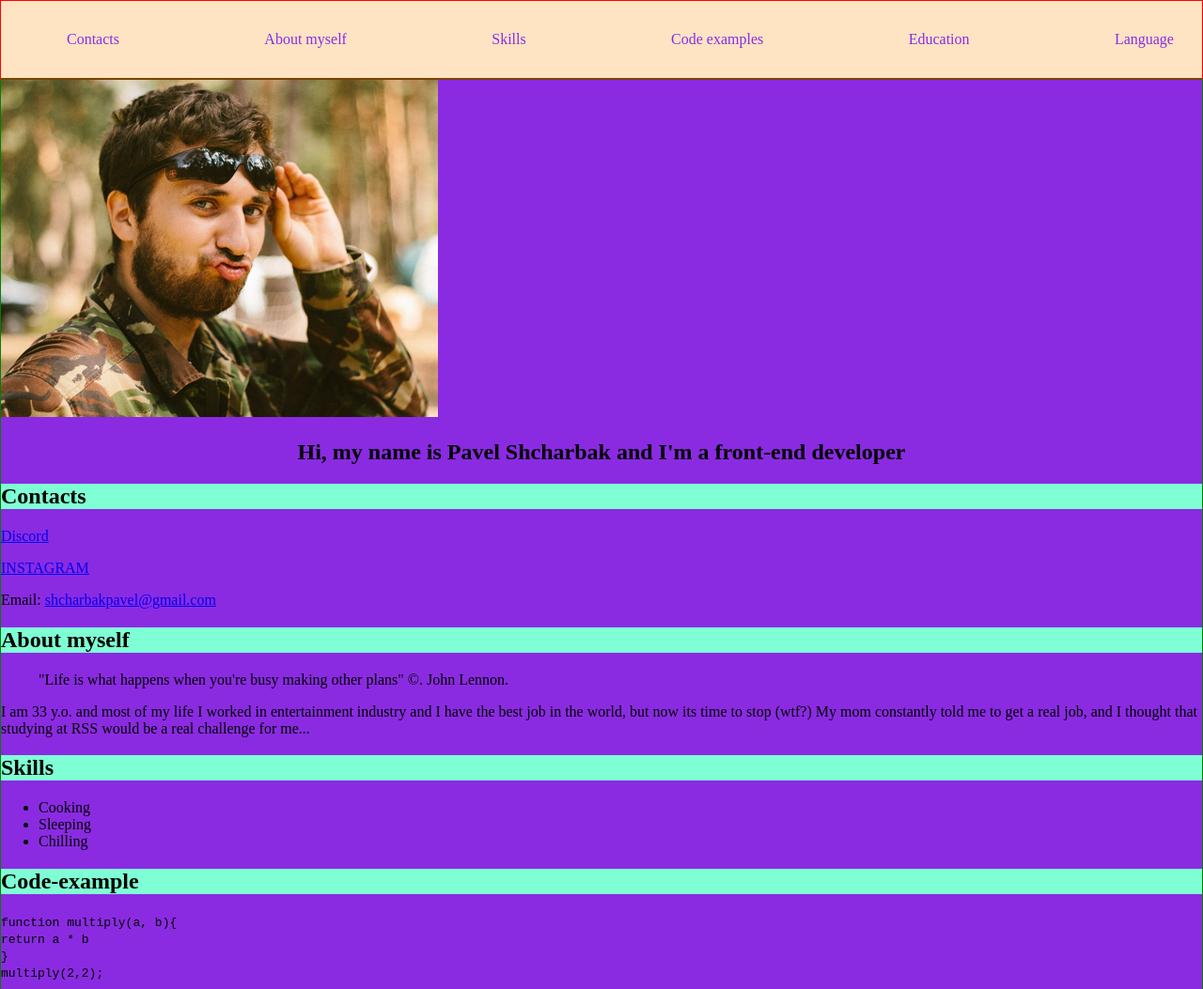
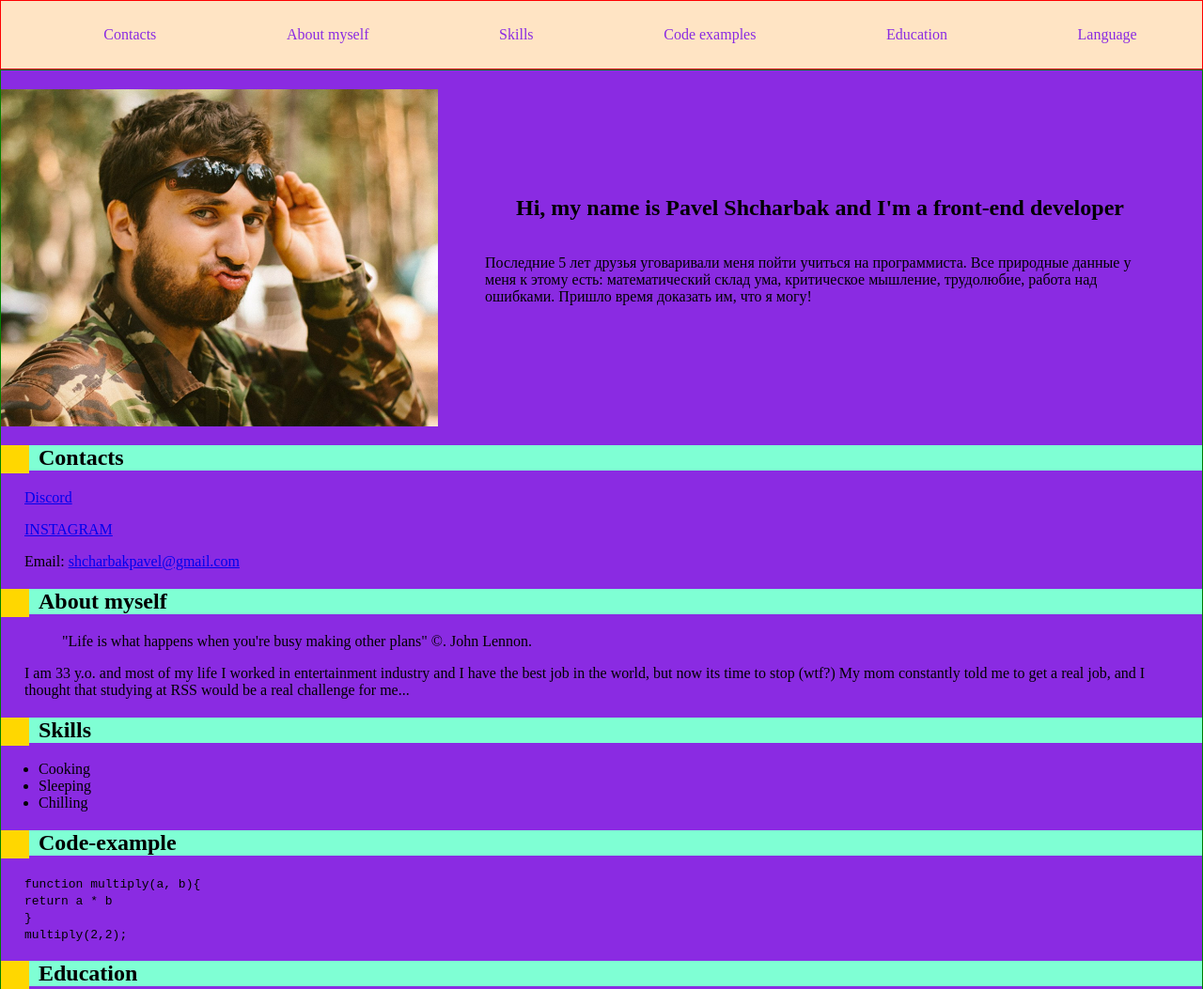
Before and after one commit to PabloEsss/rsschool-cv, a plain HTML site: page index.html in a window 1280 px wide. Shown: the top 1053 px of the page at 94% size. Drawn offline with Linux system fonts and the light colour scheme.

Commit message:
feat: add new style

```diff
--- a/index.html
+++ b/index.html
@@ -26,20 +26,23 @@
     <main class="main">
         <div class="container">
             <section class="profile">
-                    <img src="/rsschool-cv/assets/img/my foto.png" alt="avatar">
-                        <h1 class="main-title">Hi, my name is Pavel Shcharbak and I'm a front-end developer</h1>
+                    <img src="/rsschool-cv/assets/img/my foto.png" alt="avatar" class="foto">
+                        <div class="textcolumn">
+                            <h1 class="main-title">Hi, my name is Pavel Shcharbak and I'm a front-end developer</h1>
+                            <p>Последние 5 лет друзья уговаривали меня пойти учиться на программиста. Все природные данные у меня к этому есть: математический склад ума, критическое мышление, трудолюбие, работа над ошибками. Пришло время доказать им, что я могу!</p>
+                        </div>
             </section>
             <section class="contacts" id="contacts">
                 <h2 class="section-title">Contacts</h2>
-                    <div class="contcacts__items">
+                    <div class="contacts__items">
                         <p><a href="https://discordapp.com/users/790999331578707989/" class="contcacts__link">Discord</a></p>
                         <p><a href="https://www.instagram.com/zametki_illusionista/" class="contcacts__link">INSTAGRAM</a></p>
                         <p>Email: <a href="mailto:shcharbakpavel@gmail.com" class="contcacts__link">shcharbakpavel@gmail.com</a></p>
                     </div>
             </section>
             <section class="summary" id="about-myself">
+                <h2 class="section-title">About myself</h2>
                 <div class="summary__items">
-                    <h2 class="section-title">About myself</h2>
                     <blockquote><p>"Life is what happens when you're busy making other plans" &copy. John Lennon.</p></blockquote>
                     <p>I am 33 y.o. and most of my life I worked in entertainment industry and I have the best job in the world, but now its time to stop (wtf?) My mom constantly told me to get a real job, and I thought that studying at RSS would be a real challenge for me... </p>
                 </div>
@@ -55,8 +58,8 @@
                 </div>
             </section>
             <section class="code-examples" id="code-examples">
+                <h2 class="section-title">Code-example</h2>
                 <div class="code-examples__items">
-                    <h2 class="section-title">Code-example</h2>
                         <code>function multiply(a, b){<br>
                             return a * b<br>
                           }<br>
--- a/style.css
+++ b/style.css
@@ -1,44 +1,46 @@
 .header {
     border: 1px solid red;
     background-color: bisque;
-}
-
-.main {
-    border: 1px solid green;
-}
-
-body {
-    min-height: 100vh;
-    margin: 0;
-    padding: 0;
-    display: flex;
-    flex-direction: column;
-    justify-content: space-between;
-    background-color: blueviolet;
-}
-
-.container {
-    max-width: 1440px;
-    margin: 0 auto;
-}
-
-.navigation__list {
-    display: flex;
-    /* justify-content: flex-end; */
-    align-items: center;
-    justify-content: space-between;
-    list-style: none;
-
 }
 
 html {
     scroll-behavior: smooth;
 }
 
+.main {
+    border: 1px solid green;
+    background-color: blueviolet;
+}
+
+body {
+    min-height: 90vh;
+    margin: 0 auto;
+    padding: 0;
+    display: flex;
+    flex-direction: column;
+    justify-content: space-between;
+    max-width: 1280px;
+    /* background-color: blueviolet;  */
+}
+
+/* .container {
+    max-width: 1440px;
+    margin: 0 auto;
+} */
+
+.navigation__list {
+    display: flex;
+    /* justify-content: flex-end; */
+    align-items: center;
+    justify-content: space-around;
+    list-style: none;
+
+}
+
 .navigation__link {
-    padding: 0 20px;
-    line-height: 50px;
-    transition: .3s;
+    padding: 10px 20px;
+    line-height: 40px;
+    /* transition: .3s; */
     color: blueviolet;
     text-decoration: none;
     transition: color .3s;
@@ -46,24 +48,31 @@ html {
 
 .navigation__link:hover {
     color: aquamarine;
+    background-color: green;
 }
 
-.navigation__item {
-    padding: 0 10px;
-    /* background-color: red; */
-    list-style: none;
-
+.section-title::before{
+    position: absolute;
+    content: "";
+    left: 0px;
+    top: 0px;
+    width: 30px;
+    height: 30px;
+    background-color: gold;
 }
 
 .section-title {
+    position: relative;
     background-color: aquamarine;
+    padding-left: 40px;
 }
 
-.main-title {
+/* .main-title {
     display: flex;
-    justify-content: center;
+    justify-content: right;
+    padding-right: 200px;
 }
-
+ */
 table {
     width: 100%; /* Ширина таблицы */
     background: white; /* Цвет фона таблицы */
@@ -73,6 +82,7 @@ table {
 td, th {
     background: maroon; /* Цвет фона ячеек */
     padding: 5px; /* Поля вокруг текста */
+
    }
 
 .footer {
@@ -93,3 +103,34 @@ td, th {
     color:darkorange ;
     text-decoration: none;
 }
+
+.profile {
+    display: flex;
+    align-items: center;
+    justify-content: space-around;
+}
+
+.textcolumn {
+    display: flex;
+    flex-direction: column;
+    align-items: center;
+    justify-content: space-around;
+    padding-left: 50px;
+    padding-right: 50px;
+}
+
+.foto {
+    padding-top: 20px;
+}
+
+.contacts__items {
+    padding: 0 25px;
+}
+
+.summary__items {
+    padding: 0 25px;
+}
+
+.code-examples__items{
+    padding: 0 25px;
+}
```
